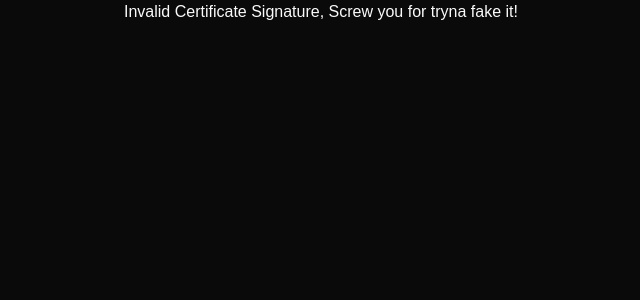
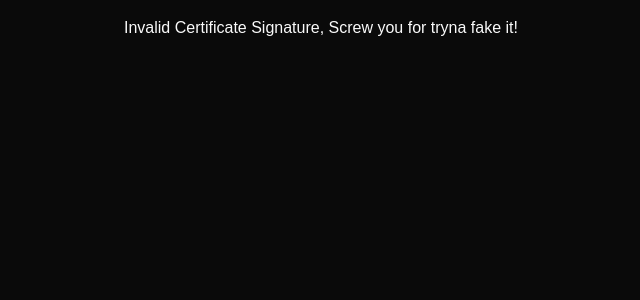
Before and after one commit to SteakFisher/hacktheplot, a Next.js app: page /certificate/1 in a window 1280 px wide. Shown: the top 300 px of the page, without its empty margins (319-959 px from the left). Built offline with nearby package versions, Linux system fonts and the light colour scheme; no server answers.

Commit message:
Tracking insights done

```diff
--- a/package.json
+++ b/package.json
@@ -15,6 +15,8 @@
     "@radix-ui/react-scroll-area": "^1.2.0",
     "@radix-ui/react-slot": "^1.1.0",
     "@tabler/icons-react": "^3.21.0",
+    "@vercel/analytics": "^1.4.1",
+    "@vercel/speed-insights": "^1.1.0",
     "bcrypt": "^5.1.1",
     "class-variance-authority": "^0.7.0",
     "clsx": "^2.1.1",
--- a/src/app/()/certificate/[id]/page.tsx
+++ b/src/app/()/certificate/[id]/page.tsx
@@ -73,7 +73,7 @@ export default async function Certificate({
     // Invalid cert probably
     return (
       <>
-        <h1 className={"m-auto w-fit"}>
+        <h1 className={"m-auto w-fit p-4"}>
           Invalid Certificate Signature, Screw you for tryna fake it!
         </h1>
       </>
--- a/src/app/()/layout.tsx
+++ b/src/app/()/layout.tsx
@@ -1,6 +1,8 @@
 import type { Metadata } from "next";
 import localFont from "next/font/local";
 import "../globals.css";
+import { SpeedInsights } from "@vercel/speed-insights/next";
+import { Analytics } from "@vercel/analytics/react";
 
 const geistSans = localFont({
   src: "../fonts/GeistVF.woff",
@@ -23,13 +25,14 @@ export default async function RootLayout({
 }: Readonly<{
   children: React.ReactNode;
 }>) {
-
   return (
     <html className={"dark"} lang="en">
       <body
         className={`${geistSans.variable} ${geistMono.variable} antialiased`}
       >
         {children}
+        <SpeedInsights />
+        <Analytics />
       </body>
     </html>
   );
```
Also changed, not shown: 1 other file (tests, documents, lock files or other folders).
